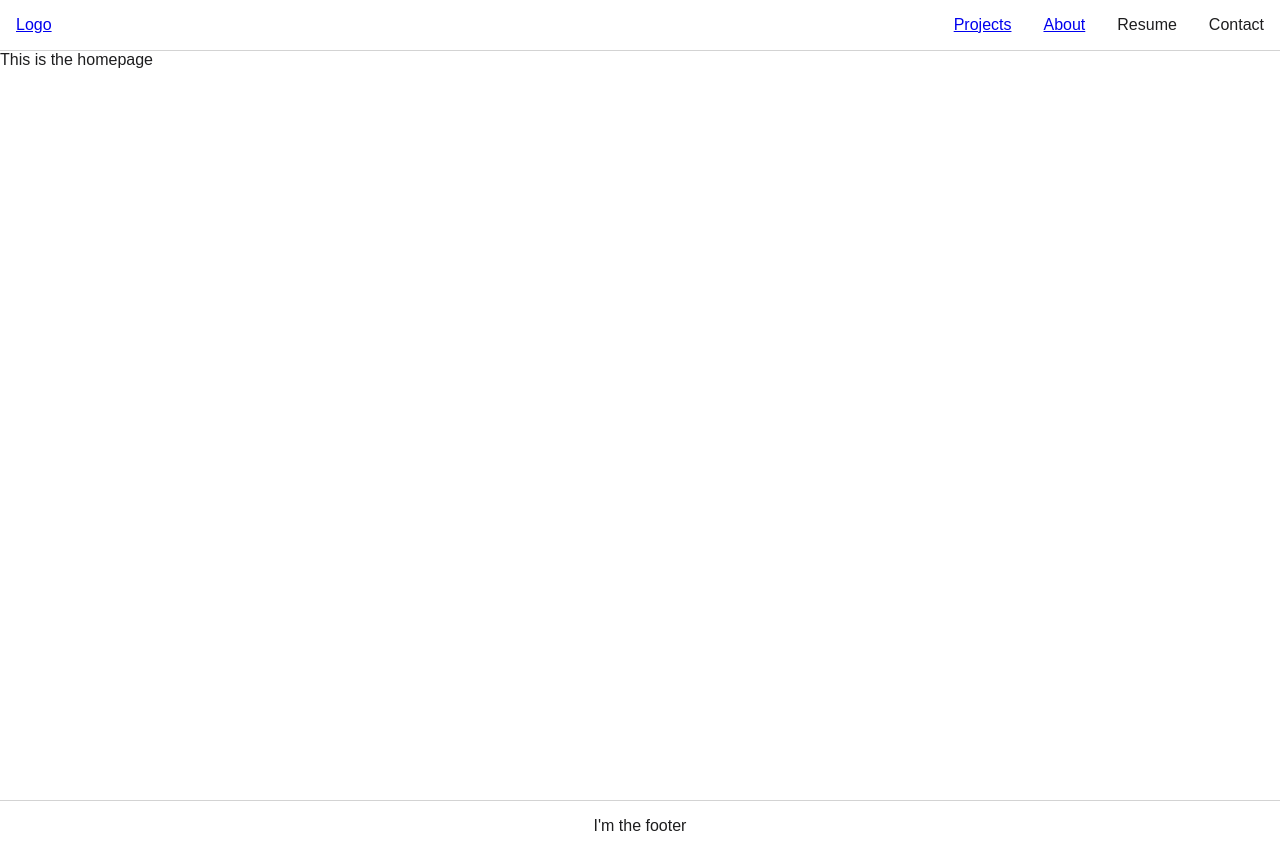
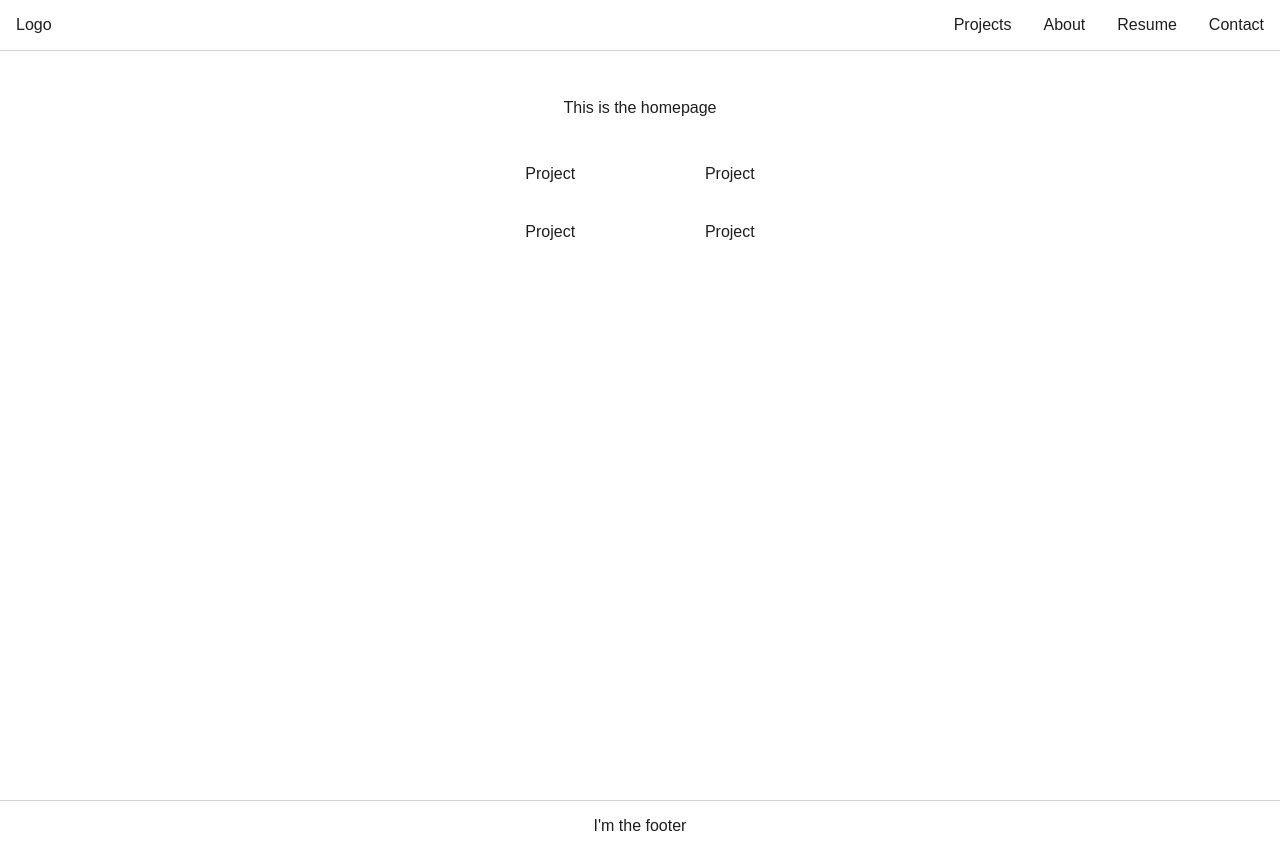
Before and after one commit to quentalala/portfolio, a React (Create React App) app: page / in a window 1280 px wide. Built offline with nearby package versions, Linux system fonts and the light colour scheme.

Commit message:
Setup grid for the homepage

```diff
--- a/src/components/Header/Header.jsx
+++ b/src/components/Header/Header.jsx
@@ -10,17 +10,20 @@ const Header = () => {
           className="header-wrap"
           style={{ display: "flex", justifyContent: "space-between" }}
         >
-          <Link to="/">
+          <Link to="/" style={{ textDecoration: "none", color: "#1e1e1f" }}>
             <div className="header-left" style={{ margin: "1rem" }}>
               Logo
             </div>
           </Link>
           <div className="header-right">
             <div className="nav-wrap" style={{ display: "flex" }}>
-              <Link to="/">
+              <Link to="/" style={{ textDecoration: "none", color: "#1e1e1f" }}>
                 <div className="nav-item">Projects</div>
               </Link>
-              <Link to="/about">
+              <Link
+                to="/about"
+                style={{ textDecoration: "none", color: "#1e1e1f" }}
+              >
                 <div className="nav-item">About</div>
               </Link>
               <div className="nav-item">Resume</div>
--- a/src/pages/About.jsx
+++ b/src/pages/About.jsx
@@ -3,7 +3,15 @@ import React from "react";
 const About = () => {
   return (
     <>
-      <div>This is the about page</div>
+      <div
+        style={{
+          display: "flex",
+          justifyContent: "center",
+          alignItems: "center",
+        }}
+      >
+        <div style={{ margin: "3rem" }}>This is the about page</div>
+      </div>
     </>
   );
 };
--- /dev/null
+++ b/src/pages/Home.css
@@ -0,0 +1,4 @@
+.project-container {
+  display: flex;
+  justify-content: center;
+}
--- a/src/pages/Home.jsx
+++ b/src/pages/Home.jsx
@@ -1,9 +1,38 @@
 import React from "react";
+import { Grid } from "@mui/material";
+import "./Home.css";
 
 const Home = () => {
   return (
     <>
-      <div>This is the homepage</div>
+      <div
+        style={{
+          display: "flex",
+          flexDirection: "column",
+          justifyContent: "center",
+          alignItems: "center",
+        }}
+      >
+        <div>
+          <div style={{ margin: "3rem" }}>This is the homepage</div>
+        </div>
+        <div className="projects-wrap">
+          <Grid container spacing={5}>
+            <Grid item xs={12} sm={6} md={6} xl={6}>
+              <div className="project-container">Project</div>
+            </Grid>
+            <Grid item xs={12} sm={6} md={6} xl={6}>
+              <div className="project-container">Project</div>
+            </Grid>
+            <Grid item xs={12} sm={6} md={6} xl={6}>
+              <div className="project-container">Project</div>
+            </Grid>
+            <Grid item xs={12} sm={6} md={6} xl={6}>
+              <div className="project-container">Project</div>
+            </Grid>
+          </Grid>
+        </div>
+      </div>
     </>
   );
 };
```
